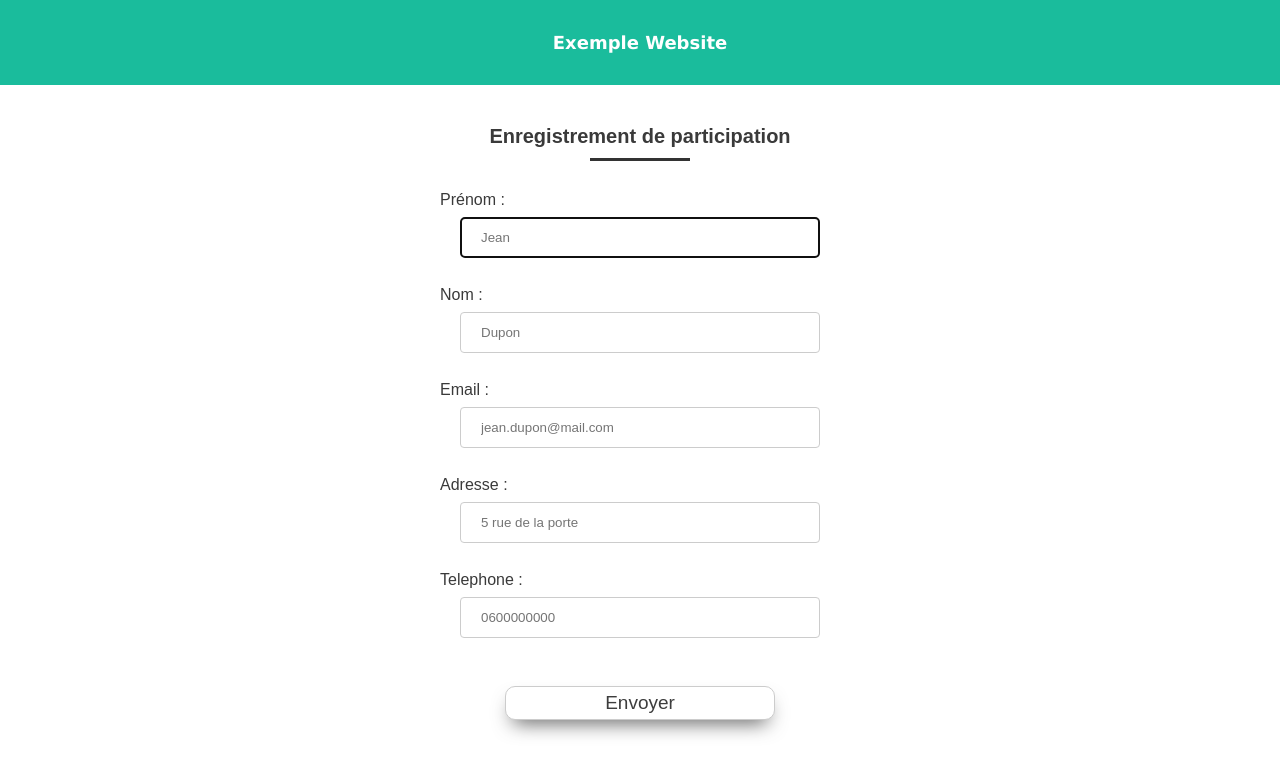
After one commit to Liam-Nothing/OLD-Email-verification, a PHP site: page /Inscription in a window 1280 px wide. The commit adds this page. Shown: the top 775 px of the page. Run offline with PHP 8.4, Linux system fonts and the light colour scheme.

Commit message:
[Update] Gui inscription

```diff
--- /dev/null
+++ b/css/styles.php
@@ -0,0 +1,148 @@
+<?php
+
+header('content-type: text/css');
+require_once("../includes/config.php");
+// ob_start('ob_gzhandler');
+// header('Cache-Control: max-age=31536000, must-revalidate');
+
+?>
+
+html {
+    box-sizing: border-box
+}
+
+*,
+*:before,
+*:after {
+    box-sizing: inherit
+}
+
+html {
+    -ms-text-size-adjust: 100%;
+    -webkit-text-size-adjust: 100%
+}
+
+body {
+    margin: 0
+}
+
+html {
+    animation: opac 0.8s
+}
+
+@keyframes opac {
+    from {
+        opacity: 0
+    }
+
+    to {
+        opacity: 1
+    }
+}
+
+body {
+    font-family: "Raleway", Arial, sans-serif;
+    color: #3a3a3a;
+    animation: opac 1s;
+    -webkit-touch-callout: none;
+    -webkit-user-select: none;
+    -khtml-user-select: none;
+    -moz-user-select: none;
+    -ms-user-select: none;
+    user-select: none;
+}
+
+header {
+    padding: 20px 0px;
+    width: 100%;
+    background: <?=$config["color"]?>;
+    text-align: center;
+    font-family: Verdana, sans-serif;
+}
+
+header h1 {
+    font-size:18px;
+    color: white !important;
+    font-weight: bold;
+}
+
+h3 {
+    font-weight: 600;
+    font-size: 20px;
+    margin: 10px 0;
+}
+
+.center {
+    text-align: center;
+}
+
+.sc {
+    width: max-content;
+}
+
+input[type=text],input[type=email],input[type=tel] {
+    padding: 12px 20px;
+    margin: 8px 0;
+    display: inline-block;
+    border: 1px solid #ccc;
+    border-radius: 4px;
+    box-sizing: border-box;
+    width: 400px;
+    max-width: 90%;
+}
+
+button {
+    overflow: hidden;
+    border-radius: 10px;
+    background-color: #ffffff;
+    border: none;
+    color: rgb(61, 61, 61);
+    text-align: center;
+    padding: 5px;
+    font-size: 19px;
+    width: 90%;
+    cursor: pointer;
+    box-shadow: 0 10px 20px -8px rgba(0, 0, 0, .7);
+    position: relative;
+    transition: all 0.4s;
+    top: 0;
+    margin-top: 20px;
+    width: 300px;
+    max-width: 90%;
+    border: 1px solid #ccc;
+}
+
+main {
+    width: 500px;
+    max-width: 90%;
+    margin: auto;
+    margin-top: 40px;
+}
+
+input, label {
+    display:block;
+}
+
+div.input-container {
+    width: max-content;
+    margin: auto;
+    margin-top: 20px;
+}
+
+div.input-container label {
+    text-align: start;
+}
+
+.hr {
+    height: 3px;
+    width: 100px;
+    background-color:#333;
+    margin:auto;
+    margin-bottom: 30px;
+}
+
+button:hover {
+    /* top: -10px; */
+    transform: scale(0.95);
+    box-shadow: none;
+}
--- a/includes/config.php
+++ b/includes/config.php
@@ -1,9 +1,9 @@
 <?php
 
 $config = [
-	"title" => "NothingElse.fr",
-	"title_admin" => "NothingElse.fr - Admin",
-	"title_admin" => "NothingElse.fr - Admin",
+	"title" => "Exemple Website",
+	"title_admin" => "Exemple Website - Admin",
+	"title_page" => "Enregistrement de participation",
 	"color" => "#1abc9c",
 	"color_admin" => "#1abc9c",
 ];
--- /dev/null
+++ b/inscription.php
@@ -0,0 +1,58 @@
+<?php
+
+require_once("includes/config.php");
+
+?>
+<!DOCTYPE html>
+<html lang="fr">
+
+<head>
+    <meta charset="utf-8">
+    <meta name="viewport" content="width=device-width, initial-scale=1, shrink-to-fit=no">
+    <meta name="Content-Type" content="UTF-8">
+    <link rel="stylesheet" type="text/css" href="css/styles.css">
+    <link rel="stylesheet" type="text/css" href="css/print.css" media="print">
+</head>
+
+<body>
+    <header>
+        <h1><?=$config["title"]?></h1>
+    </header>
+    <main>
+        <section class="center">
+            <form method="post" action="">
+                <h3><?=$config["title_page"]?></h3>
+                <div class="hr"></div>
+                <div class="input-container">
+                    <label for="name">Prénom :</label>
+                    <input type="text" name="name" placeholder="Jean" required autofocus>
+                </div>
+                <div class="input-container">
+                    <label for="name">Nom :</label>
+                    <input type="text" name="lastname" placeholder="Dupon" required>
+                </div>
+                <div class="input-container">
+                    <label for="name">Email :</label>
+                    <input type="email" name="email" placeholder="jean.dupon@mail.com" required>
+                </div>
+                <div class="input-container">
+                    <label for="name">Adresse :</label>
+                    <input type="text" name="address" placeholder="5 rue de la porte" required>
+                </div>
+                <div class="input-container">
+                    <label for="name">Telephone :</label>
+                    <input type="tel" name="phone" placeholder="0600000000" required>
+                </div>
+                <div class="input-container">
+                    <button type="submit">Envoyer</button>
+                </div>
+            </form>
+        </section>
+    </main>
+    <footer>
+
+    </footer>
+    <script src="js/scripts.js"></script>
+</body>
+
+</html>
```
Also changed, not shown: css/styles.css (deleted, +0 -77 lines), index.php (+2 -67 lines), .htaccess (added), validation.php (added).
